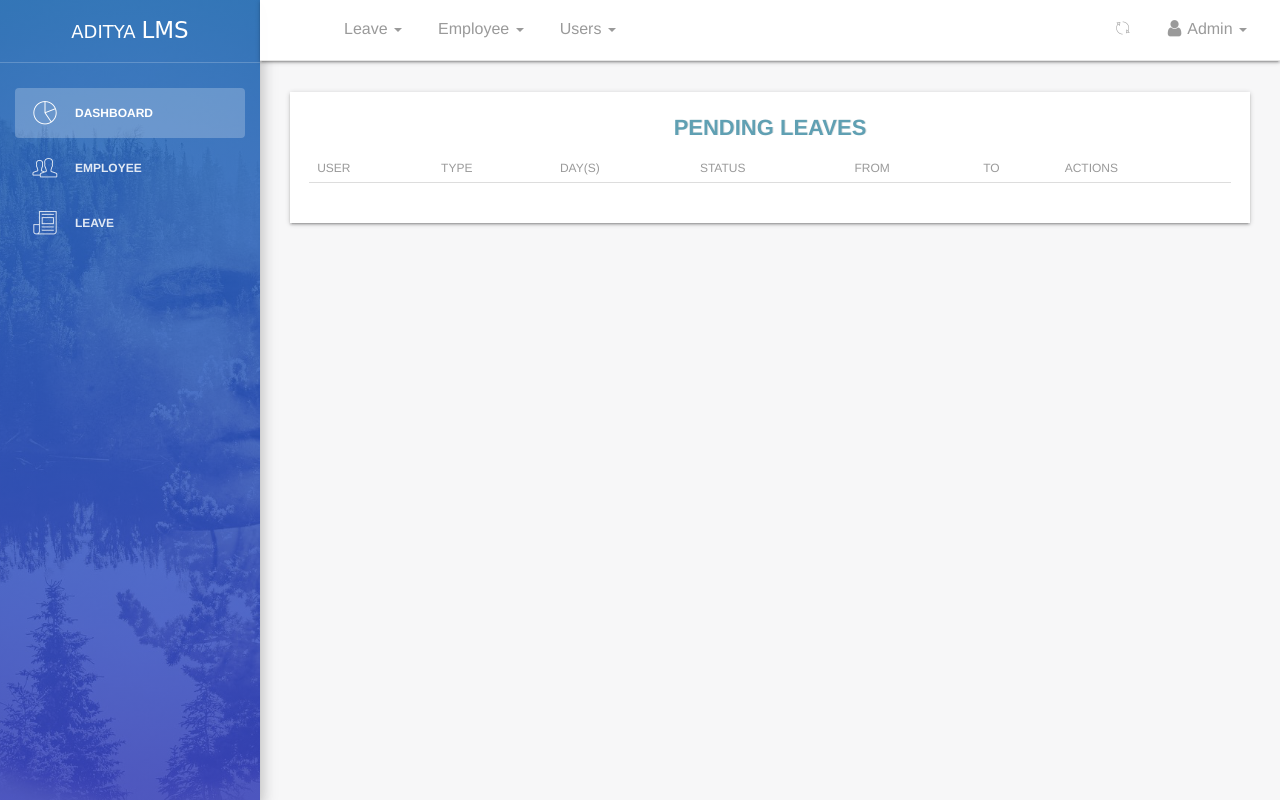
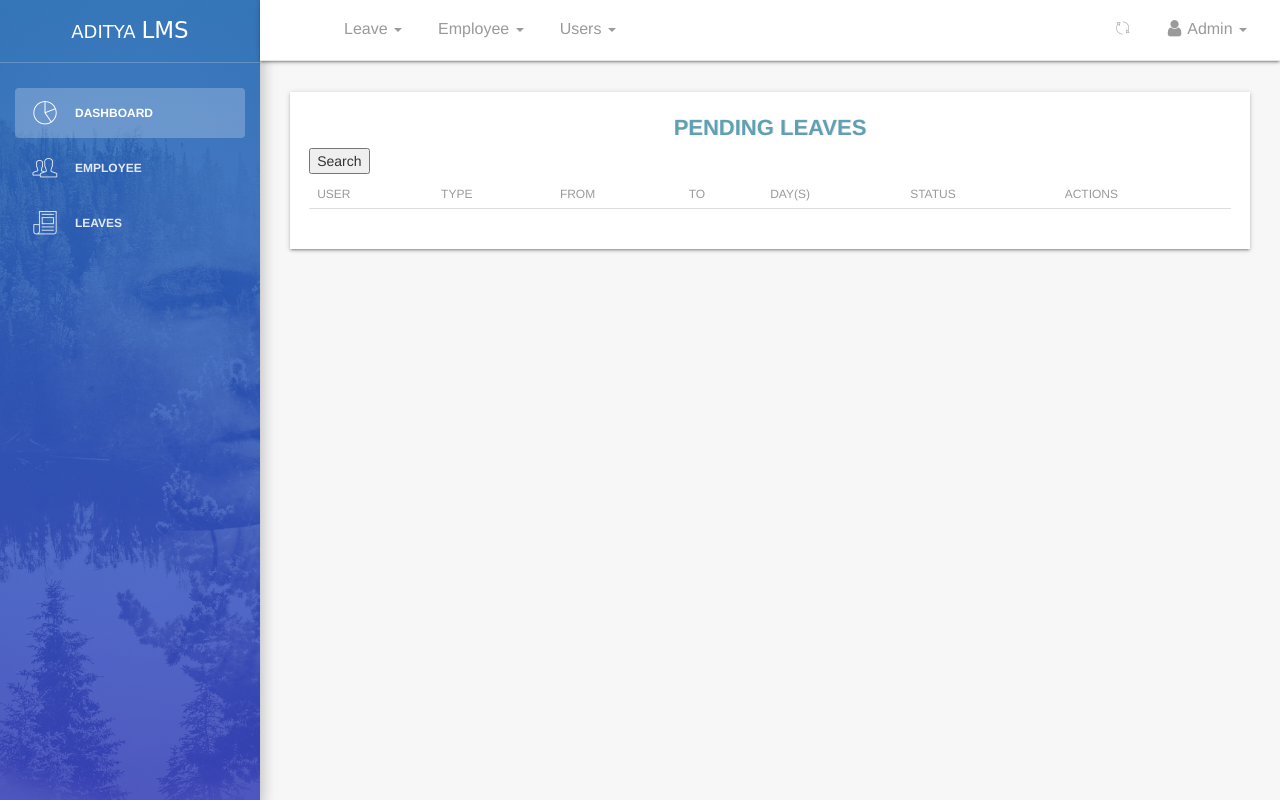
Before and after one commit to shankarsamidala/offline-web, a Django app: page /dashboard/leaves/pending/all/ in a window 1280 px wide. Run offline with Django 3.2, Linux system fonts and the light colour scheme; a user stored in the database is signed in; tables that the repository leaves empty hold one stand-in row (values such as "Sample post"); lists and menus that the app fills with data are empty; some libraries are stand-ins or nearby versions.

Commit message:
applied filtering

```diff
--- a/dashboard/urls.py
+++ b/dashboard/urls.py
@@ -28,6 +28,7 @@
     # path('bank/edit/<int:id>/',views.employee_bank_account_update,name='accountedit'),
     path('leave/apply/',views.leave_creation,name='createleave'),
     path('leaves/pending/all/',views.leaves_list,name='leaveslist'),
+    path('leaves/pending/all_leaves/',views.all_leaves_list,name='allleaveslist'),
     path('leaves/approved/all/',views.leaves_approved_list,name='approvedleaveslist'),
     path('leaves/cancel/all/',views.cancel_leaves_list,name='canceleaveslist'),
     path('leaves/all/view/<int:id>/',views.leaves_view,name='userleaveview'),
--- a/dashboard/views.py
+++ b/dashboard/views.py
@@ -13,7 +13,7 @@
 from employee.models import *
 from leave.forms import LeaveCreationForm
 from django.utils import timezone
-
+from .filters import LeaveFilter
 
 def dashboard(request):
 
@@ -271,6 +271,19 @@
 
 
 
+def all_leaves_list(request):
+	if not (request.user.is_staff and request.user.is_superuser):
+		return redirect('/')
+	leaves = Leave.objects.all()
+
+	myFilter = LeaveFilter(request.GET, queryset=leaves)
+
+	leaves = myFilter.qs
+
+	return render(request,'dashboard/leaves_recent.html',{'leave_list':leaves,'title':'leaves list - pending','myFilter':myFilter})
+
+
+
 def leaves_approved_list(request):
 	if not (request.user.is_superuser and request.user.is_staff):
 		return redirect('/')
--- a/hrsuit/settings.py
+++ b/hrsuit/settings.py
@@ -46,6 +46,7 @@
     'dashboard',
     'accounts',
     'employee',
+    'django_filters',
     'leave',
 
 ]
--- a/requirements.txt
+++ b/requirements.txt
@@ -5,3 +5,4 @@
 django-widget-tweaks
 phonenumbers==8.10.5
 phonenumberslite==8.8.8
+django-filter
--- a/templates/_layout.html
+++ b/templates/_layout.html
@@ -131,9 +131,9 @@
                 {% endif %}
 
                 <li>
-                    {% if request.user.is_superuser %}<a href="{% url 'dashboard:leaveslist' %}">{% else %}<a href="{% url 'dashboard:staffleavetable' %}"> {% endif %}
+                    {% if request.user.is_superuser %}<a href="{% url 'dashboard:allleaveslist' %}">{% else %}<a href="{% url 'dashboard:staffleavetable' %}"> {% endif %}
                         <i class="pe-7s-news-paper"></i>
-                        <p>Leave</p>
+                        <p>Leaves</p>
                     </a>
                 </li>
 
--- a/templates/dashboard/leaves_recent.html
+++ b/templates/dashboard/leaves_recent.html
@@ -174,16 +174,24 @@
     						text-shadow: 1px 0px rgba(0,0,0,0.11)">PENDING LEAVES</h4>
                 		</div>
 
+						<form method="get">
+							{{myFilter.form}}
+							<button type="submit">
+								Search
+							</button>
+						</form>
+
                 		<table class="table">
 							  <thead>
 							    <tr>
 							      <!-- <th scope="col">#</th> -->
 							      <th scope="col">User</th>
 							      <th scope="col">Type</th>
+								  <th scope="col">From</th>
+								  <th scope="col">To</th>
 							      <th scope="col">Day(s)</th>
 							      <th scope="col">Status</th>
-								  <th scope="col">From</th>
-								  <th scope="col">To</th>
+
 							      <th scope="col">Actions</th>
 							    </tr>
 							  </thead>
@@ -193,10 +201,12 @@
 
 							      <td>{{ leave.user }}</td>
 							      <td>{{ leave.leavetype}}</td>
+								  <td>{{ leave.startdate }}</td>
+								  <td>{{ leave.enddate }}</td>
 							      <td>{{ leave.leave_days }}</td>
 							      <td>{{ leave.status }}</td>
-								  <td>{{ leave.startdate }}</td>
-								  <td>{{ leave.enddate }}</td>
+
+
 
 
 
```
Also changed, not shown: dashboard/filters.py (added, +9 -0 lines).
